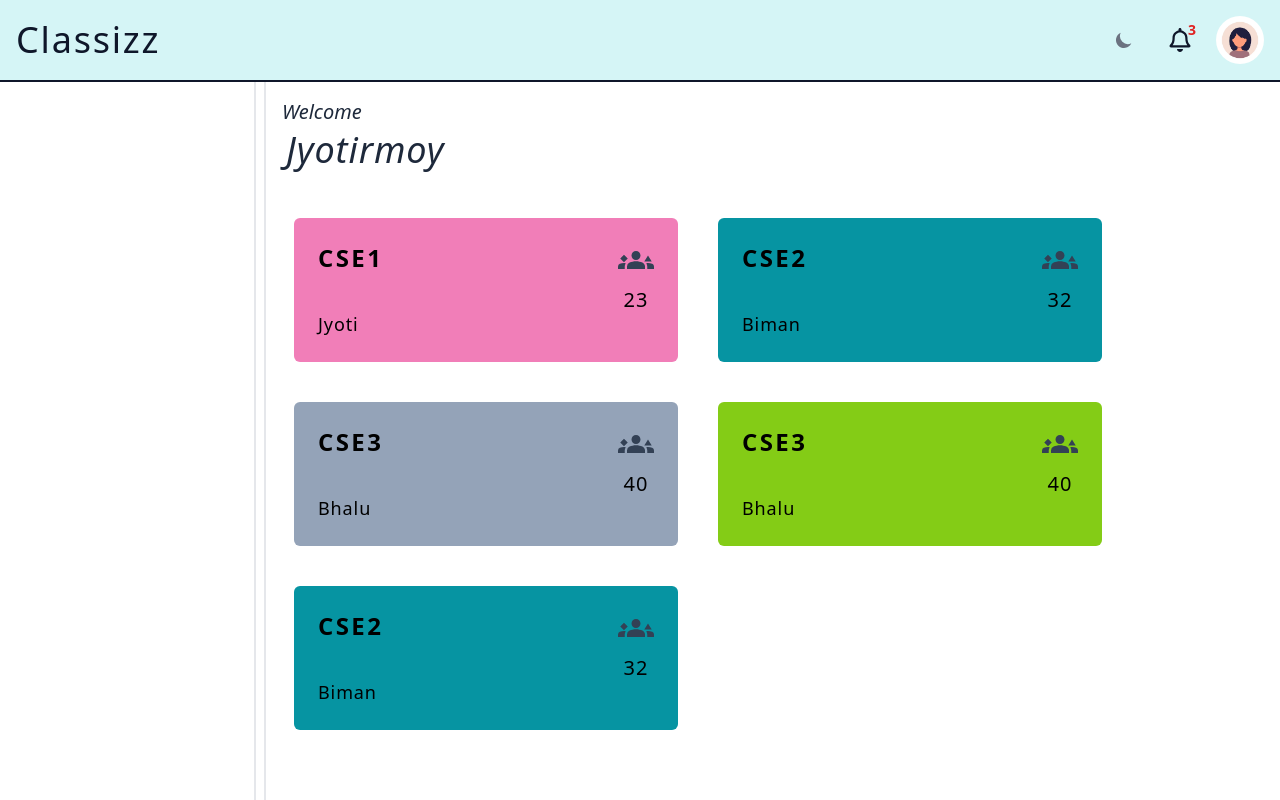
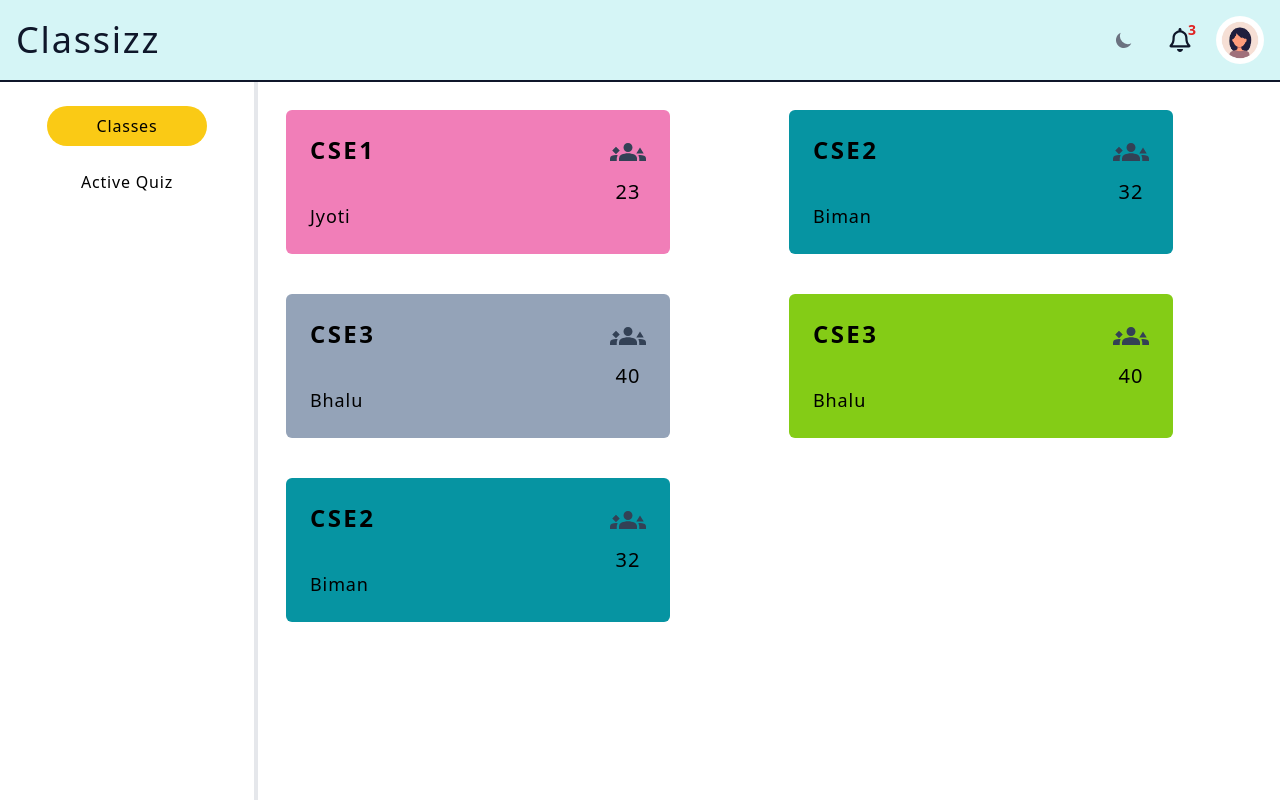
Before and after one commit to Jyotirmoy-Baidya/Classizz_Frontend, a React (Vite) app: page / in a window 1280 px wide. Built offline with nearby package versions, Linux system fonts and the light colour scheme.

Commit message:
Student Home Page

```diff
--- /dev/null
+++ b/src/components/basics/ToggleButton.jsx
@@ -0,0 +1,9 @@
+const ToggleButton = ({ text, active }) => {
+    return (
+        <button className={active ? "bg-yellow-300 h-10 w-40 tracking-wider rounded-full" : "h-10 w-40 dark:text-white rounded-full tracking-wider dark:tracking-widest"}>
+            {text}
+        </button >
+    )
+}
+
+export default ToggleButton;
--- /dev/null
+++ b/src/components/home/ClassArea.jsx
@@ -0,0 +1,17 @@
+import ClassBlock from "./ClassBlock"
+
+const ClassArea = ({ classArray }) => {
+    return (
+        <div className="flex flex-col lg:grid lg:grid-cols-2 lg:gap-10 lg:p-7 max-h-full overflow-scroll gap-5 pb-4 items-center remove-scrollbar class-list">
+            {
+                classArray?.map((ele, i) => {
+                    return (
+                        <ClassBlock key={i} content={ele} />
+                    )
+                })
+            }
+        </div>
+    )
+}
+
+export default ClassArea;
--- a/src/components/home/ClassBlock.jsx
+++ b/src/components/home/ClassBlock.jsx
@@ -11,7 +11,6 @@ const ClassBlock = ({ content }) => {
                 <div className="text-4xl text-slate-700" ><MdGroups3 /></div>
                 <div className="font-medium tracking-wider">{content.noOfStudents}</div>
             </div>
-
         </div >
     )
 }
--- /dev/null
+++ b/src/components/home/QuizArea.jsx
@@ -0,0 +1,17 @@
+import QuizBlock from "./QuizBlock";
+
+const QuizArea = ({ quizArray }) => {
+    return (
+        <div className="flex flex-col lg:grid lg:grid-cols-2 lg:gap-10 lg:p-7 max-h-full overflow-scroll remove-scrollba w-full remove-scrollbar gap-5 pb-4 items-center quiz-list">
+            {
+                quizArray?.map((ele, i) => {
+                    return (
+                        <QuizBlock key={i} content={ele} />
+                    )
+                })
+            }
+        </div>
+    )
+}
+
+export default QuizArea;
--- /dev/null
+++ b/src/components/home/QuizBlock.jsx
@@ -0,0 +1,20 @@
+import "../../styles/quiz.css"
+
+const QuizBlock = ({ content }) => {
+    return (
+        <div className={`h-36 w-11/12 p-4 ${content.color} text-black dark:text-slate-700 shrink-0 flex justify-between rounded-md home-class-block lg:w-96 ${content.active ? "border-4 quiz-active" : ""}`} >
+            <div className="flex flex-col h-full names">
+                <div className="text-2xl tracking-widest font-bold class-name">{content.name}</div>
+                <span className="text-xs mt-1 created-by">created by {"Prasenjit"}</span>
+                <div className="text-lg mt-auto tracking-wider flex items-center gap-2 class-name">{content.class}</div>
+            </div>
+            <div className="flex flex-col items-center gap-2 mt-2 marks">
+                <div className="text-lg font-medium">{content.marks}</div>
+                <div className="text-xs tracking-widest">Marks</div>
+
+            </div>
+
+        </div>
+    )
+}
+export default QuizBlock;
--- a/src/pages/Home.jsx
+++ b/src/pages/Home.jsx
@@ -3,74 +3,98 @@ import ClassBlock from "../components/home/ClassBlock";
 
 import "../styles/home.css";
 import { NavLink } from "react-router-dom";
+import ToggleButton from "../components/basics/ToggleButton";
+import ClassArea from "../components/home/ClassArea";
+import QuizArea from "../components/home/QuizArea";
 
 const own = [{ className: 'CSE1', classOwner: "Jyoti", color: `bg-pink-400`, noOfStudents: 23 }, { className: 'CSE2', classOwner: "Biman", color: "bg-teal-500", noOfStudents: 32 }, { className: 'CSE3', classOwner: "Bhalu", color: `bg-slate-400`, noOfStudents: 40 }, { className: 'CSE3', classOwner: "Bhalu", color: `bg-lime-500`, noOfStudents: 40 }, { className: 'CSE2', classOwner: "Biman", color: "bg-teal-500", noOfStudents: 32 },];
+
 const inst = [{ className: 'ECE1', color: "bg-orange-100", classOwner: "SPD", noOfStudents: 67 }, { className: 'ECE2', color: "bg-green-300", classOwner: "Prasenjit Das", noOfStudents: 90 }];
 const userName = "Jyotirmoy";
+
+const quiz = [{ name: "Science Quiz", class: "CSE1", color: "bg-orange-100", active: true, marks: 20 }, { name: "Maths Quiz", class: "CSE3", color: `bg-teal-100`, active: true, marks: 30 }, { name: "Hindi Quiz", class: "CSE2", color: `bg-teal-500`, active: false, marks: 10 }]
+
+const role = "student";
 
 
 const Home = () => {
     const [type, setType] = useState(0);
+    const ch = () => {
+        console.log("ch");
+        // setType(e);
+    }
     return (
-        <div className="bg-grey-200 dark:bg-slate-800 lg:flex lg:gap-2 max-h-home lg:max-h-full grow" >
+        <div className="bg-grey-200 dark:bg-slate-800 lg:flex lg:gap-2 max-h-home overflow-scroll lg:max-h-full grow home-page" >
             {/* desktop toggle  */}
-            <div className="w-64 hidden lg:block lg:border-e-2">
-
+            <div className="w-64 h-full hidden fixed left-0 lg:block lg:border-e-2">
+                <div className="h-full w-full flex flex-col items-center p-6 gap-4 toggles">
+                    {
+                        role === "teacher" ?
+                            <>
+                                <div onClick={() => setType(0)}>
+                                    <ToggleButton text="Own" active={type === 0 ? true : false} />
                                 </div>
-
-            <div className="lg:border-s-2 flex flex-col max-h-full class-blocks-home">
-
-
-                <div className="p-4 text-slate-800 dark:text-slate-300 italic welcome-msg">
+                                <div onClick={() => setType(1)}>
+                                    <ToggleButton text="Institution" active={type == 1 ? true : false} />
+                                </div>
+                            </> :
+                            <>
+                                <div onClick={() => setType(0)}>
+                                    <ToggleButton text="Classes" active={type === 0 ? true : false} />
+                                </div>
+                                <div onClick={() => setType(1)}>
+                                    <ToggleButton text="Active Quiz" active={type == 1 ? true : false} />
+                                </div>
+                            </>
+                    }
+                </div>
+            </div>
+            <div className="lg:border-s-2 flex flex-col max-h-full lg:ms-64 overflow-scroll w-full class-blocks-home">
+                <div className="lg:hidden block p-4 text-slate-800 dark:text-slate-300 italic welcome-msg">
                     <div className="text-xl">Welcome
                         <div className="p-1 tracking-wide text-4xl home-username">{userName}</div>
                     </div>
                 </div>
 
                 {/* Mobile Toggle  */}
-                <div className="lg:hidden w-full  tracking-widest p-4 pt-6 flex justify-evenly text-xl own-inst-toggle">
+                <div className="lg:hidden w-full tracking-widest p-4 pt-6 flex justify-evenly text-xl own-inst-toggle">
                     {
-                        type ?
+                        role === "teacher" ?
                             <>
-                                <button className="h-10 w-40 dark:text-white rounded-full tracking-wider dark:tracking-widest" onClick={() => setType(0)}>Own</button>
-                                <button className="bg-yellow-300 h-10 w-40 tracking-wider rounded-full" onClick={() => setType(1)}>Institution</button>
+                                <div onClick={() => setType(0)}>
+                                    <ToggleButton text="Own" active={type === 0 ? true : false} />
+                                </div>
+                                <div onClick={() => setType(1)}>
+                                    <ToggleButton text="Institution" active={type == 1 ? true : false} />
+                                </div>
                             </> :
                             <>
-                                <button className="bg-yellow-300 h-10 w-40 tracking-wider rounded-full" onClick={() => setType(0)}>Own</button>
-                                <button className="h-10 w-40 dark:text-white rounded-full tracking-wider dark:tracking-widest" onClick={() => setType(1)}>Institution</button>
+                                <div onClick={() => setType(0)}>
+                                    <ToggleButton text="Classes" active={type === 0 ? true : false} />
+                                </div>
+                                <div onClick={() => setType(1)}>
+                                    <ToggleButton text="Active Quiz" active={type == 1 ? true : false} />
+                                </div>
                             </>
                     }
-                    <div>
-                        <NavLink to="/"></NavLink>
-                    </div>
                 </div>
 
                 {/* Class Block List  */}
-                <div className="flex flex-col lg:grid lg:grid-cols-2 lg:gap-10 lg:p-7 max-h-full overflow-scroll gap-5 pb-4 items-center class-list">
                 {
-                        type ?
+                    role === "teacher" ?
                         <>
                             {
-                                    inst.map((ele, i) => {
-                                        return (
-                                            <ClassBlock key={i} content={ele} />
-                                        )
-                                    })
+                                type ? <ClassArea classArray={inst} /> : <ClassArea classArray={own} />
                             }
                         </> :
                         <>
                             {
-                                    own.map((ele, i) => {
-                                        return (
-                                            <ClassBlock key={i} content={ele} />
-                                        )
-                                    })
+                                type ? <QuizArea quizArray={quiz} /> : <ClassArea classArray={own} />
                             }
                         </>
                 }
             </div>
-            </div>
-        </div>
+        </div >
     )
 }
 export default Home;
--- a/src/pages/Profile.jsx
+++ b/src/pages/Profile.jsx
@@ -1,7 +1,25 @@
+const username = "Jyotirmoy"
+const email = "jb@gmail.com"
+const role = 'teacher'
+
 const Profile = () => {
     return (
         <div className="bg-grey-200 dark:bg-slate-800 max-h-home lg:max-h-full grow">
-            Profile
+            <div className="flex p-9 gap-5 border-b-2 profile-details">
+                <figure className="w-1/2 flex justify-center items-center mt-3 grow">
+                    <img src="./public/image/2.jpg" className="border-2 rounded-full" alt="Me" />
+                </figure>
+                <div className="h-4/12 w-1/2 flex flex-col justify-evenly gap-3 text-sm text-slate-900 dark:text-slate-100 tracking-widest">
+                    <div className="profile-name">
+                        <p className="m-1">Name</p>
+                        <p className="text-xm bg-slate-200  dark:text-slate-900 w-full rounded-md p-2">{username}</p>
+                    </div>
+                    <div className="profile-email">
+                        <p className="m-1">Email</p>
+                        <p className="text-xm bg-slate-200 dark:text-slate-900 w-full rounded-md p-2">{email}</p>
+                    </div>
+                </div>
+            </div>
         </div>
     )
 }
--- a/src/styles/index.css
+++ b/src/styles/index.css
@@ -7,10 +7,21 @@
     display: none;
 }
 
+.home-page::-webkit-scrollbar {
+    display: none;
+}
+
+.class-blocks-home::-webkit-scrollbar {
+    display: none;
+}
+
 button {
     cursor: pointer;
 }
 
+.remove-scrollbar::-webkit-scrollbar {
+    display: none;
+}
 
 @media (min-width:1600px) {
     .class-list {
--- /dev/null
+++ b/src/styles/quiz.css
@@ -0,0 +1,18 @@
+@keyframes blink {
+    0% {
+        border-color: #44ff2f;
+    }
+
+    50% {
+        border-color: transparent;
+    }
+
+    100% {
+        border-color: #44ff2f;
+    }
+}
+
+.quiz-active {
+    border: 4px solid #44ff2f;
+    animation: blink 1.5s infinite;
+}
```
Lines whose indentation alone changed are shown as unchanged.
